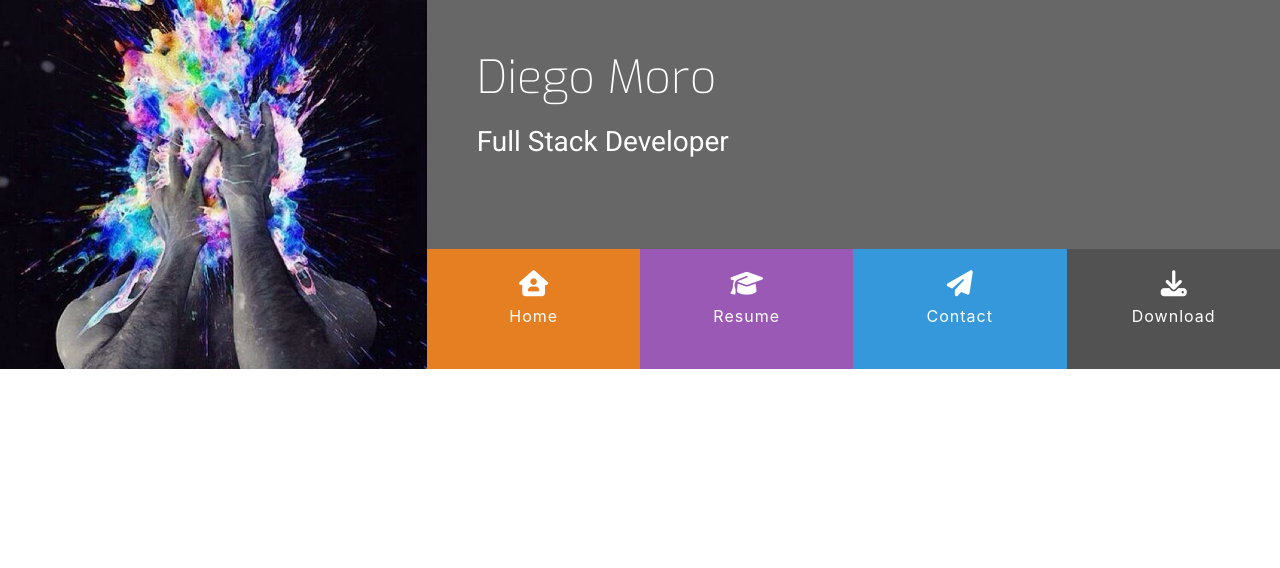
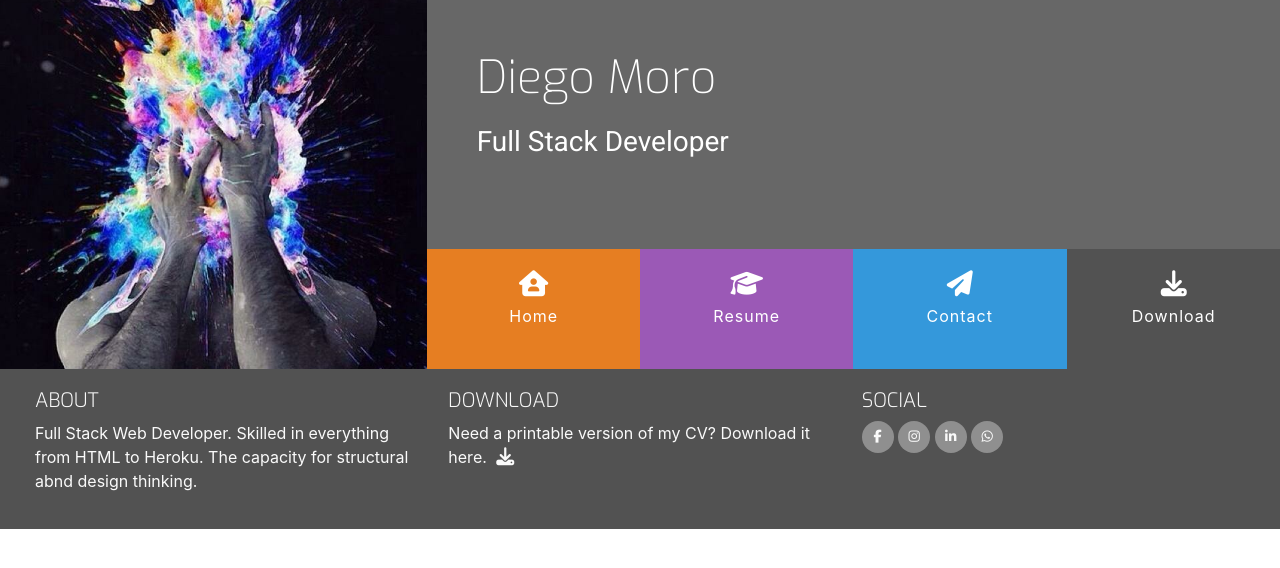
Before and after one commit to Diegomoro415/Resume, a plain HTML site: page index.html in a window 1280 px wide. Drawn offline with nearby package versions, Linux system fonts and the light colour scheme.

Commit message:
add and style footer and social midia links

```diff
--- a/assets/style.css
+++ b/assets/style.css
@@ -27,6 +27,23 @@
 
 header {
     margin: 0;
+}
+
+h1,
+h2,
+h3,
+h4 {
+    margin: 0;
+}
+
+.uppercase {
+    text-transform: uppercase;
+}
+
+.general-sub {
+    font-family: "Exo", sans-serif;
+    font-weight: 300;
+    color: #fafafa;
 }
 
 .logo {
@@ -108,3 +125,54 @@ header {
     background-color: rgba(0, 0, 0, 0.2);
     height: 120px;
 }
+
+/*Footer*/
+
+footer {
+    background-color: #525252;
+    color: #fafafa;
+    min-height: 120px;
+}
+
+.cv-pdf i {
+    font-size: 18px;
+    color: #fafafa;
+    text-align: center;
+    padding-left: 5px;
+    transition: all 0.35s ease-in-out;
+    -moz-transition: all 0.35s ease-in-out;
+    -webkit-transition: all 0.35s ease-in-out;
+    -o-transition: all 0.35s ease-in-out;
+}
+
+.cv-pdf i:hover {
+    color: #e84610;
+}
+
+.social-links {
+    padding-bottom: 15px;
+}
+
+.social-links li a i {
+    width: 32px;
+    height: 32px;
+    padding: 12px 0;
+    border-radius: 50%;
+    font-size: 13px;
+    line-height: 7px;
+    text-align: center;
+    color: #fafafa;
+    background: #8f8f8f;
+    transition: all 0.35s ease-in-out;
+    -moz-transition: all 0.35s ease-in-out;
+    -webkit-transition: all 0.35s ease-in-out;
+    -o-transition: all 0.35s ease-in-out;
+}
+
+.social-links li a i:hover {
+    background: #e84610;
+}
+
+#footer-details {
+    padding: 20px;
+}
--- a/index.html
+++ b/index.html
@@ -53,7 +53,56 @@
     <section>
 
     </section>
-    <footer>
+    <footer class="container-fluid">
+        <div id="footer-details" class="row">
+            <div class="col-sm-4">
+                <h5 class="uppercase general-sub">About</h5>
+                <p class="inline-block">
+                    Full Stack Web Developer. Skilled in everything from HTML to Heroku.
+                    The capacity for structural abnd design thinking.
+                </p>
+            </div>
+            <div class="col-sm-4">
+                <h5 class="uppercase general-sub">Download</h5>
+                <p class="inline-block">
+                    Need a printable version of my CV? Download it here.
+                    <a href="#" target="_blank" class="cv-pdf">
+                        <i class="fa-solid fa-download" aria-hidden="true"></i>
+                        <span class="sr-only">Download link</span>
+                    </a>
+                </p>
+            </div>
+            <div class="col-sm-4">
+                <h5 class="uppercase general-sub">Social</h5>
+                <ul class="list-inline social-links">
+                    <li class="list-inline-item">
+                        <a href="#" target="_blank">
+                            <i class="fa fa-facebook" aria-hidden="true"></i>
+                            <span class="sr-only">Facebook</span>
+                        </a>
+                    </li>
+                    <li class="list-inline-item">
+                        <a href="#" target="_blank">
+                            <i class="fa fa-instagram" aria-hidden="true"></i>
+                            <span class="sr-only">Instagram</span>
+                        </a>
+                    </li>
+                    <li class="list-inline-item">
+                        <a href="#" target="_blank">
+                            <i class="fa fa-linkedin" aria-hidden="true"></i>
+                            <span class="sr-only">Linkedin</span>
+                        </a>
+                    </li>
+                    <li class="list-inline-item">
+                        <a href="#" target="_blank">
+                            <i class="fa-brands fa-whatsapp" aria-hidden="true"></i>
+                            <span class="sr-only">Linkedin</span>
+                        </a>
+                    </li>
+                </ul>
+                </p>
+            </div>
+        </div>
 
     </footer>
 
```
